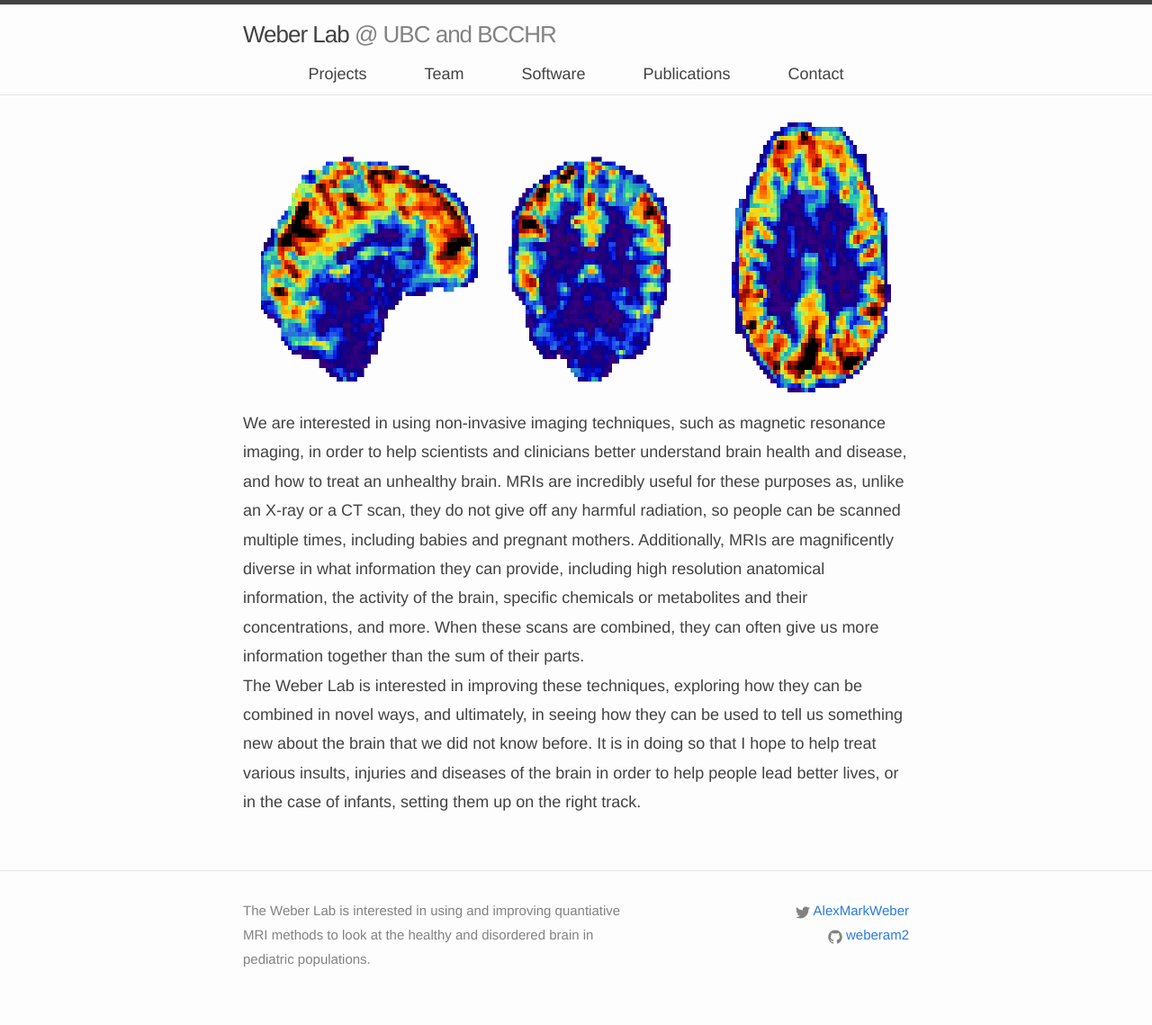
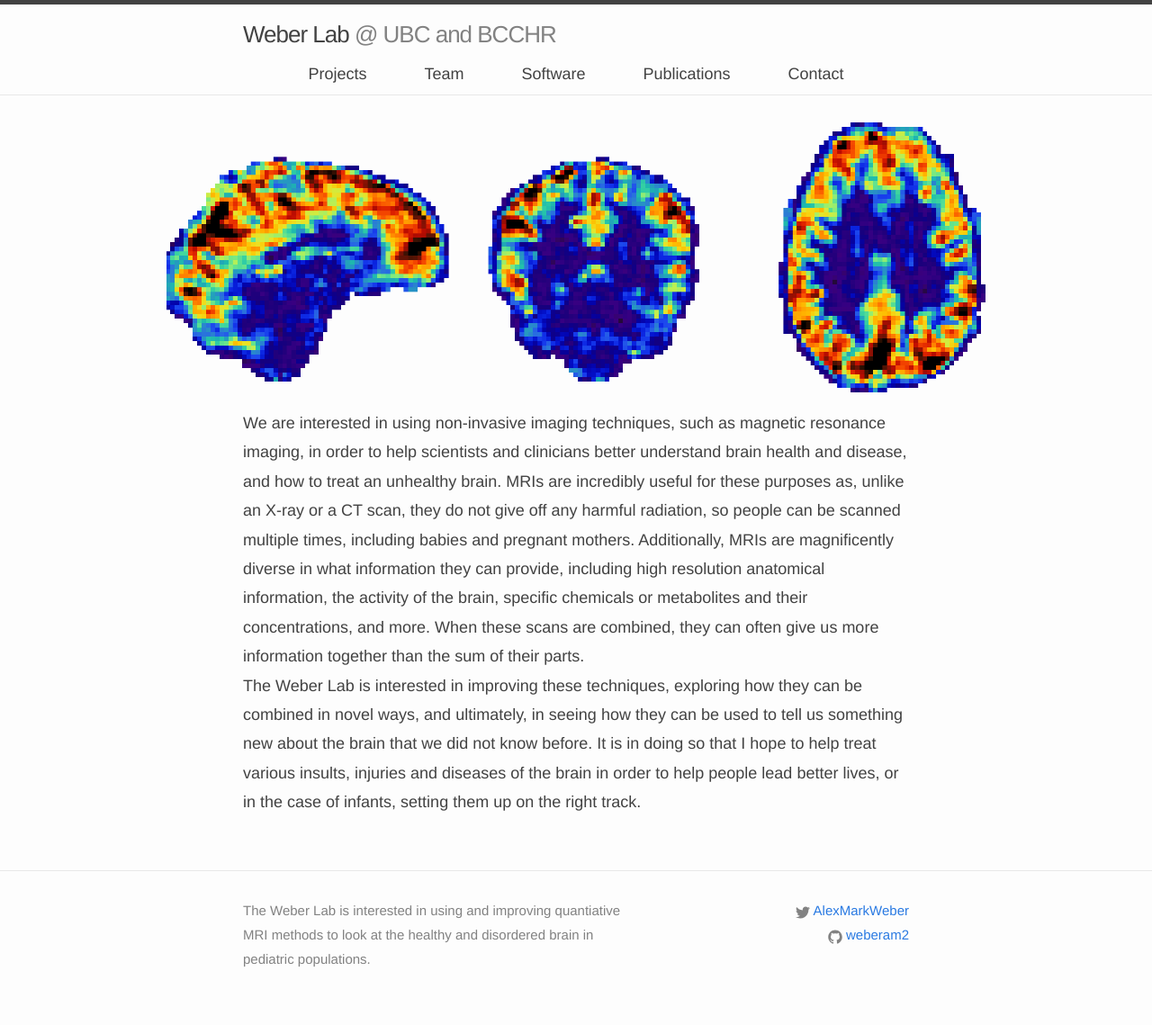
Before and after one commit to WeberLab/weberlab.github.io, a Jekyll site: the page built from index.html, in a window 1280 px wide. Shown: the whole page at 90% size. Built offline with Jekyll 4.4.1, drawn with Linux system fonts in a browser that asks for light colours; nearby versions of some CDN libraries.

Commit message:
Update index.html

```diff
--- a/index.html
+++ b/index.html
@@ -4,7 +4,7 @@ layout: default
 
 <center>
 <div class="lab-photo">
-    <img src="{{ 'team/hurstbrain.png' | prepend: site.images_dir | prepend: site.baseurl}}" width="700" height="300" />
+    <img src="{{ 'team/hurstbrain.png' | prepend: site.images_dir | prepend: site.baseurl}}" width="910" height="300" />
 </div>
 </center>
 
```
